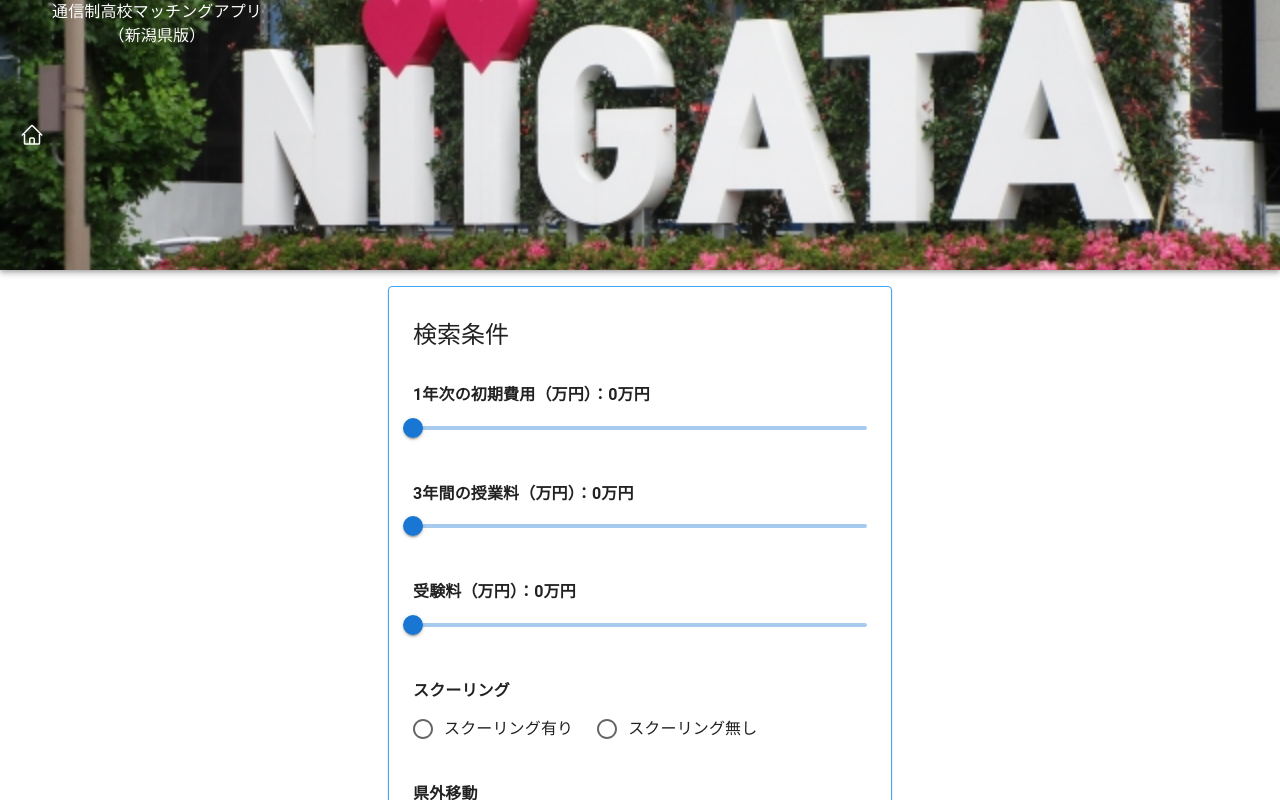
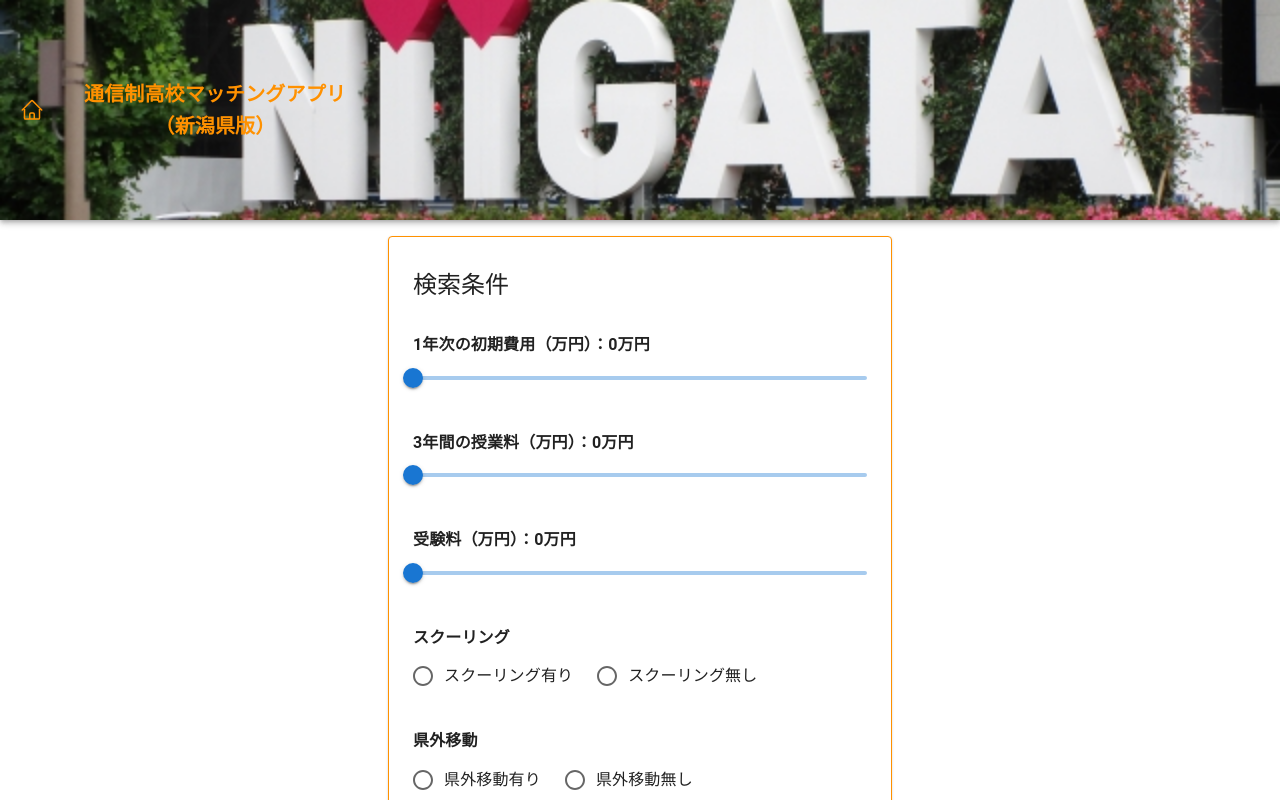
Before and after one commit to Sug1re/correspondence-app, a Next.js app: page / in a window 1280 px wide. Shown: the top 800 px of the page. Built offline with nearby package versions, Linux system fonts and the light colour scheme; no server answers; the database is empty.

Commit message:
ヘッダーのテキスト調整完了

```diff
--- a/app/search/page.tsx
+++ b/app/search/page.tsx
@@ -18,7 +18,6 @@ import {
   TableRow,
   Typography,
 } from "@mui/material";
-import { useTheme } from "@mui/material/styles";
 
 // fireStore の型定義
 type School = {
@@ -41,7 +40,6 @@ const SearchResultPage = () => {
   const [isLoading, setIsLoading] = useState<boolean>(true); // ロード中かどうかの状態
   const searchParams = useSearchParams();
   const router = useRouter(); // ページ遷移時に必要な変数
-  const theme = useTheme();
 
   // クエリパラメータの取得
   const courseParams = searchParams.get("course"); // クエリパラメータ "course" を獲得
@@ -171,9 +169,7 @@ const SearchResultPage = () => {
                   my: 3,
                   boxShadow: 5,
                   borderRadius: 2,
-                  border: `1px solid ${
-                    theme.palette.primary?.light || "#7DD3FC"
-                  }`, // 修正: `?.` でSSRエラーを防ぐ
+                  border: `1px solid #FF9100`,
                   flexDirection: "row",
                   gap: 3,
                 }}
@@ -186,7 +182,7 @@ const SearchResultPage = () => {
                       fontWeight: "bold",
                       textAlign: "center",
                       mb: 0.5,
-                      color: theme.palette.primary?.main || "#1976D2", // SSR時はデフォルトの青を適用
+                      color: "FF9100",
                     }}
                   >
                     {school.name}
@@ -210,7 +206,7 @@ const SearchResultPage = () => {
                           mb: 1,
                           background: "#b2ebf2",
                           borderRadius: "9px",
-                          color: theme.palette.primary?.main || "#1976D2",
+                          color: "FF9100",
                         }}
                       >
                         基本情報
@@ -322,7 +318,7 @@ const SearchResultPage = () => {
                           mb: 1,
                           background: "#b2ebf2",
                           borderRadius: "9px",
-                          color: theme.palette.primary?.main || "#1976D2",
+                          color: "FF9100",
                         }}
                       >
                         費用情報
@@ -409,7 +405,7 @@ const SearchResultPage = () => {
                           mb: 1,
                           background: "#b2ebf2",
                           borderRadius: "9px",
-                          color: theme.palette.primary?.main || "#1976D2",
+                          color: "FF9100",
                         }}
                       >
                         その他
@@ -472,7 +468,7 @@ const SearchResultPage = () => {
                     size="small"
                     sx={{
                       fontWeight: "bold",
-                      color: theme.palette.primary?.main || "#1976D2",
+                      color: "FF9100",
                     }}
                     onClick={() => handleSchoolDetail(school.id)}
                   >
--- a/components/component/Form.tsx
+++ b/components/component/Form.tsx
@@ -20,7 +20,6 @@ import {
 } from "@mui/material";
 import { collection, getDocs, query } from "firebase/firestore";
 import { db } from "@/firebase";
-import { useTheme } from "@mui/material/styles";
 
 // Zodスキーマの定義
 const formSchema = z.object({
@@ -98,7 +97,6 @@ const Form = () => {
   // fireStoreのコレクションを追加
 
   const router = useRouter();
-  const theme = useTheme();
 
   // 通学形態と登校頻度の連動ロジック
   const [disableOnline, setDisableOnline] = useState(false);
@@ -169,7 +167,7 @@ const Form = () => {
           sx={{
             mt: 2,
             px: 3,
-            border: `1px solid ${theme.palette.primary?.light || "#7DD3FC"}`, // 修正: `?.` でSSRエラーを防ぐ
+            border: `1px solid #FF9100`,
           }}
         >
           <Box sx={{ my: 4 }}>
--- a/components/component/Header.tsx
+++ b/components/component/Header.tsx
@@ -1,28 +1,13 @@
-import {
-  AppBar,
-  CssBaseline,
-  IconButton,
-  Toolbar,
-  Typography,
-} from "@mui/material";
+import * as React from "react";
+import { AppBar, IconButton, Toolbar, Typography } from "@mui/material";
 import Link from "next/link";
-import * as React from "react";
 
 export default function Header() {
   return (
     <>
-      <CssBaseline />
-
       <AppBar
         position="relative"
         sx={{
-          height: {
-            xs: 100,
-            md: 270,
-            display: "flex",
-            textAlign: "center",
-            justifyItems: "center",
-          },
           backgroundPosition: "center", // 画像を中央に配置
           backgroundSize: "cover", // 画像を要素に合わせて拡大縮小
         }}
@@ -31,16 +16,23 @@ export default function Header() {
         }}
       >
         <Toolbar
+          // ヘッダーのテキストを垂直方向に中央寄せ
           sx={{
             display: "flex",
-            textAlign: "center",
-            justifyItems: "center",
+            alignItems: "center",
+            gap: 4,
+            height: {
+              xs: 100,
+              md: 220,
+            },
           }}
         >
           {/* ホームアイコン */}
           <IconButton
             edge="start"
-            color="inherit"
+            sx={{
+              color: "#FF9100",
+            }}
             aria-label="menu"
             component={Link}
             href="/"
@@ -66,10 +58,17 @@ export default function Header() {
             sx={{
               height: {
                 sm: 100,
-                md: 270,
+                md: 220,
               },
+              display: "flex",
+              alignItems: "center",
+              justifyContent: "center",
+              textAlign: "center",
+              fontWeight: "bold",
+              color: "#FF9100",
             }}
-            component="h1"
+            variant="h6"
+            component="div"
           >
             通信制高校マッチングアプリ
             <br />
```
